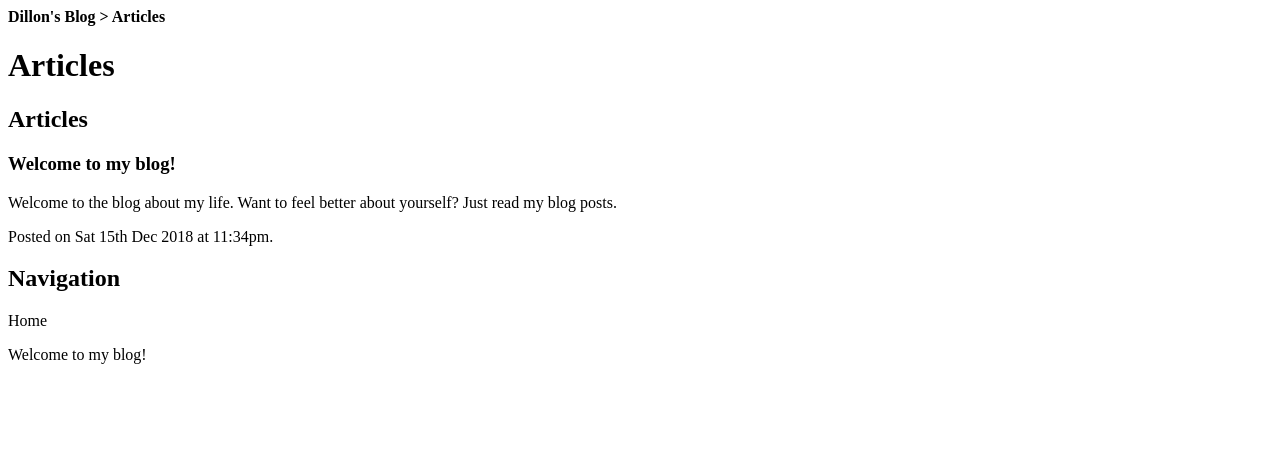
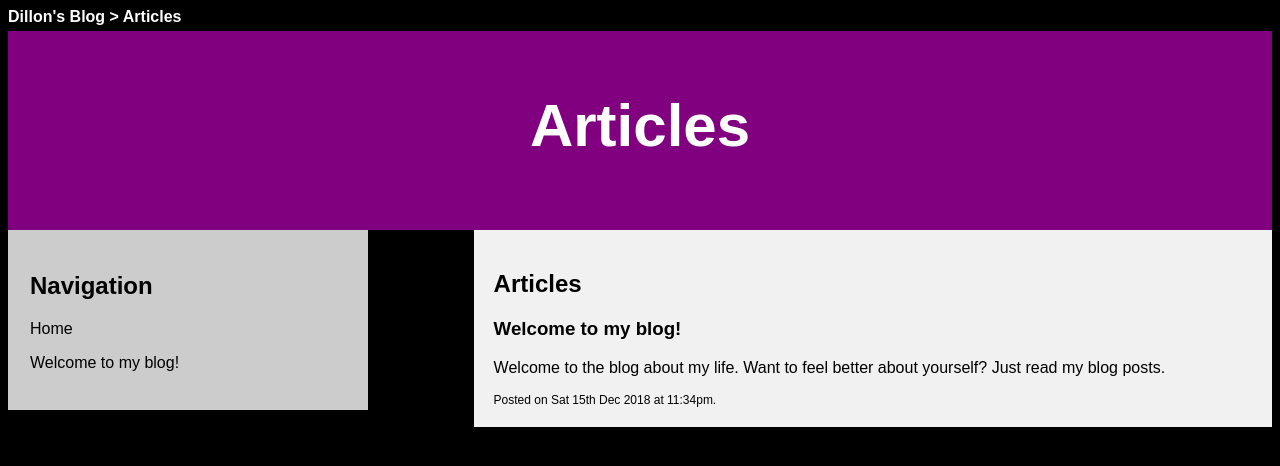
Before and after one commit to 41LL0N/dillonsblog-articles, a plain HTML site: page index.html in a window 1280 px wide. Drawn offline with Linux system fonts and the light colour scheme.

Commit message:
Update index.html

```diff
--- a/index.html
+++ b/index.html
@@ -1,6 +1,6 @@
 <html>
  <head>
-    <link rel="stylesheet" type="text/css" href="Untitled-1.css">
+    <link rel="stylesheet" type="text/css" href="index-style.css">
     <title>Dillon's Blog</title>
     <h4>Dillon's Blog > Articles</h4>
  </head>
```
